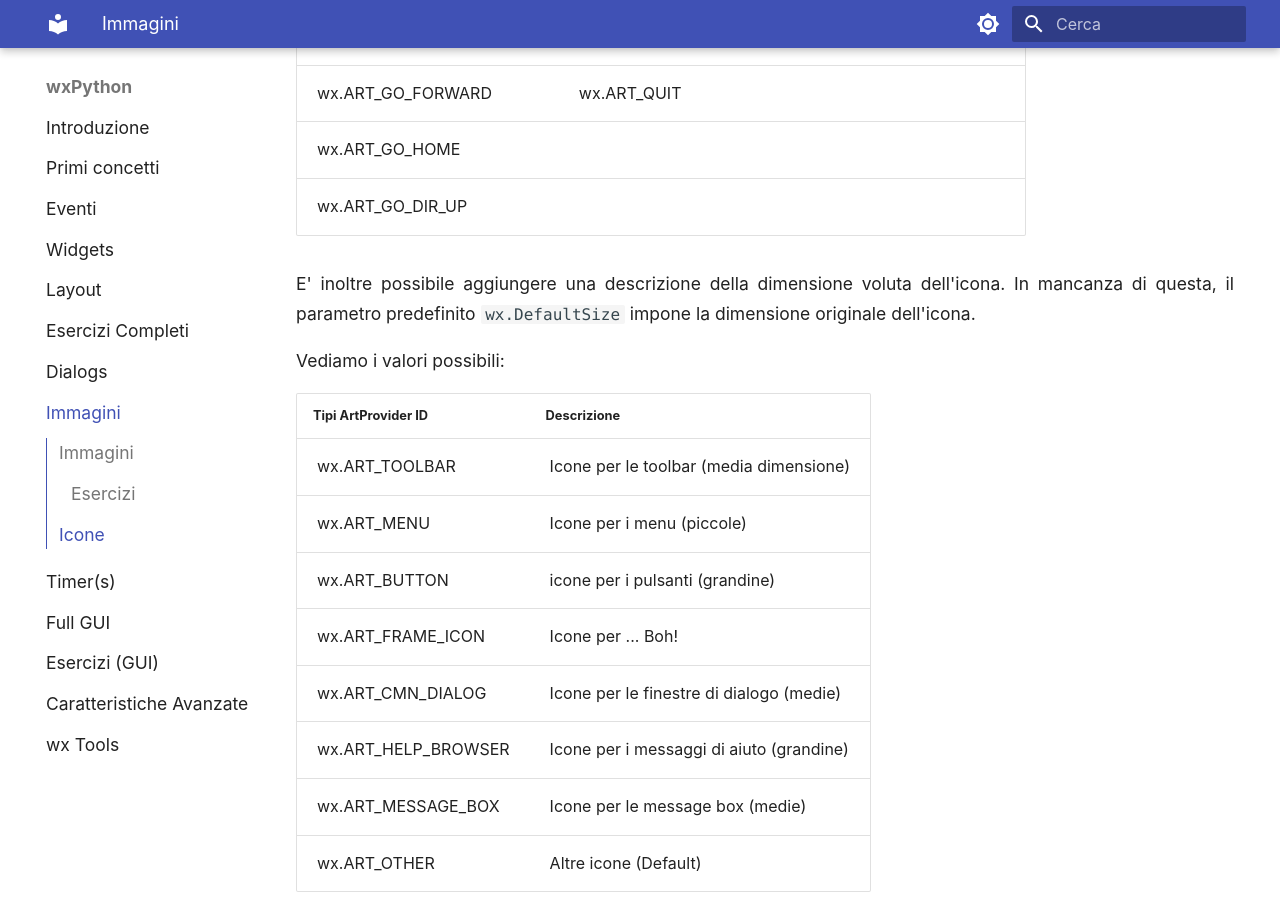
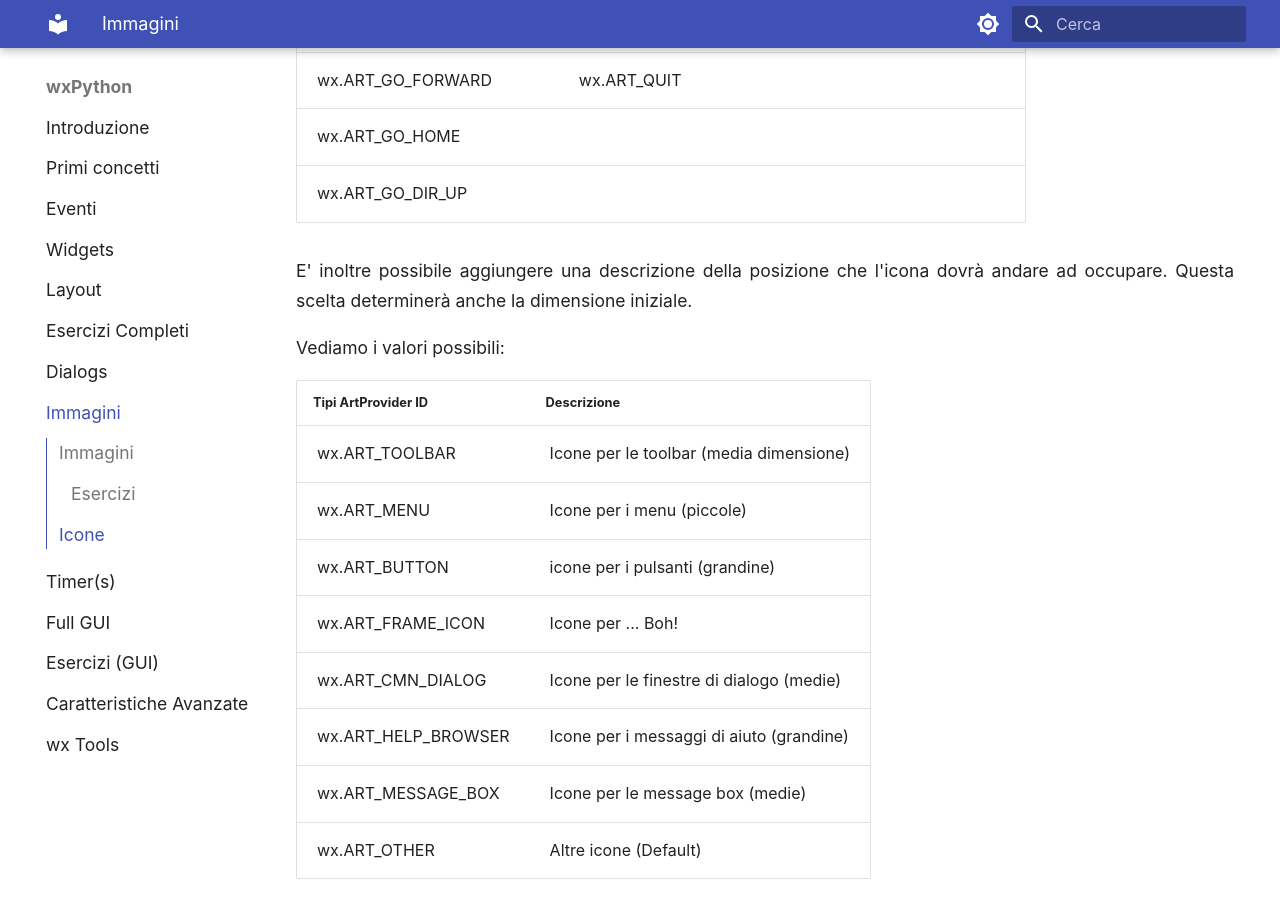
Before and after one commit to adjamhub/pyhandouts, an MkDocs documentation site: the page built from docs/wx/150_images.md, in a window 1280 px wide and 900 px high, scrolled down 4884 px. Built offline with MkDocs 1.6.1 and Material for MkDocs 9.7.7, drawn with Linux system fonts in a browser that asks for light colours; emoji names are drawn with the system emoji font; some of the changed text lies outside the part shown.

Commit message:
FIXES...   title and id/client/size

````diff
--- a/docs/wx/150_images.md
+++ b/docs/wx/150_images.md
@@ -42,11 +42,10 @@
 Partiamo da qualche esempio ben commentato per prendere confidenza con il codice!
 
 
-**Esempio 1: visualizzare una immagine**
+<br>
+<br>
 
-Il file `esempio1.py`, che contiene questo codice è nella stessa cartella del file `foto.jpg` che andremo a visualizzare.
-
-``` python
+``` py title="Esempio 1: visualizzare una immagine"
 # ...
 panel = wx.Panel(self)
 
@@ -55,11 +54,12 @@
 # ...
 ```
 
-**Esempio 2: visualizzare una immagine in scala di grigi**
+<br>
+<br>
 
-Il file `esempio2.py`, che contiene questo codice è nella stessa cartella del file `foto.jpg` che andremo a visualizzare.
 
-``` python
+
+``` py title="Esempio 2: visualizzare una immagine in scala di grigi"
 # ...
 panel = wx.Panel(self)
 widgetImageViewer = wx.StaticBitmap(panel)
@@ -124,7 +124,7 @@
 
 ``` python
 # la variabile "bitmap" è un oggetto della classe wx.Bitmap
-bitmap = wx.ArtProvider.GetBitmap( client = wx.UN_ID_FRA_QUELLI_ELENCATI_SOTTO , size = DefaultSize )
+bitmap = wx.ArtProvider.GetBitmap( id = wx.UN_ID_FRA_QUELLI_ELENCATI_SOTTO , client=wx.UN_VALORE_PER_ILPOSIZIONAMENTO, size = DefaultSize )
 ```
 
 Vediamo l'elenco delle icone automaticamente supportate (in rigoroso ordine sparso):
@@ -159,8 +159,7 @@
 | wx.ART_GO_HOME | | |
 | wx.ART_GO_DIR_UP | | |
 
-E' inoltre possibile aggiungere una descrizione della dimensione voluta dell'icona. In mancanza di questa, il parametro predefinito `wx.DefaultSize` impone
-la dimensione originale dell'icona.
+E' inoltre possibile aggiungere una descrizione della posizione che l'icona dovrà andare ad occupare. Questa scelta determinerà anche la dimensione iniziale.
 
 Vediamo i valori possibili:
 
````
Also changed, not shown: docs/wx/140_dialogs.md (+3 -4 lines).
